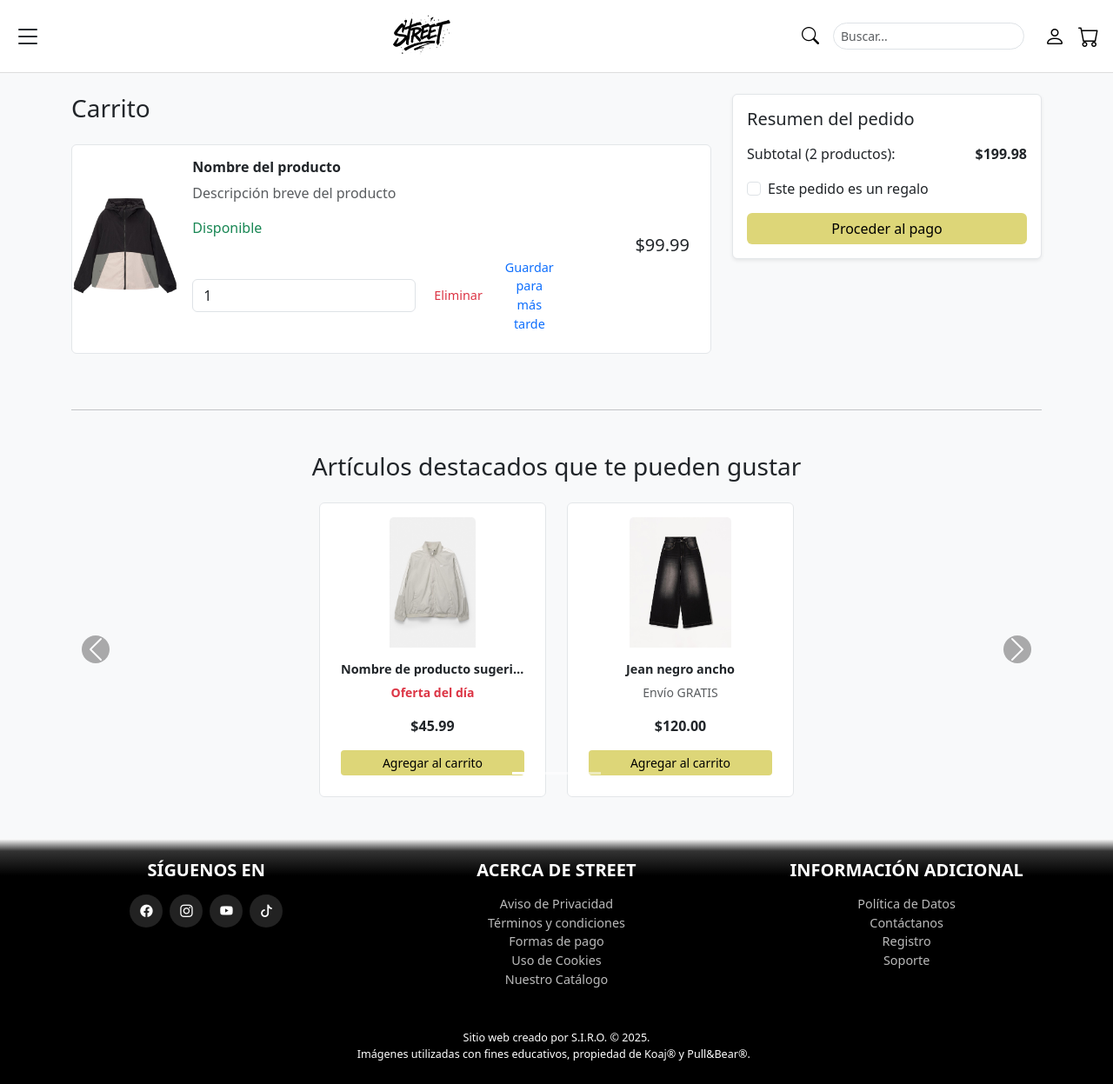
After one commit to StivenJS2/Street_Oficial, a PHP site: page /cliente/Vista/CarritoCompras/Carrito.php in a window 1280 px wide. The commit adds this page. Shown: the whole page at 87% size. Run offline with PHP 8.4, Linux system fonts and the light colour scheme.

Commit message:
se agrego vista de carrito

```diff
--- /dev/null
+++ b/Vista/CarritoCompras/Carrito.php
@@ -0,0 +1,247 @@
+<!DOCTYPE html>
+<html lang="es">
+<head>
+    <meta charset="UTF-8" />
+    <meta name="viewport" content="width=device-width, initial-scale=1.0"/>
+    <title>Carrito de Compras - Siro</title>
+
+    <link href="https://cdn.jsdelivr.net/npm/bootstrap@5.3.7/dist/css/bootstrap.min.css" rel="stylesheet" />
+    <link href="https://cdn.jsdelivr.net/npm/bootstrap-icons@1.10.5/font/bootstrap-icons.css" rel="stylesheet">
+    <link href="../../css/CarritoCompras/Carrito.css" rel="stylesheet">
+</head>
+
+<body class="bg-light">
+
+    <header class="container-barra d-flex px-3 py-1 text-dark align-items-center">
+
+        <!--  menu lateral   -->
+
+        <div id="logoScroll" class="logo font-weight-bold text-uppercase">
+            <i class="bi bi-list fs-2" style="cursor:pointer;" data-bs-toggle="offcanvas" data-bs-target="#menuLateral"></i>
+        </div>
+
+        <div class="offcanvas offcanvas-start" tabindex="-1" id="menuLateral">
+            <div class="offcanvas-header">
+                <h5 class="offcanvas-title">Menú</h5>
+                <button type="button" class="btn-close" data-bs-dismiss="offcanvas"></button>
+            </div>
+            <div class="offcanvas-body">
+                <ul class="list-unstyled">
+                    <li><a href="#" class="text-decoration-none">Inicio</a></li>
+                    <li><a href="#" class="text-decoration-none">Catálogo</a></li>
+                    <li><a href="#" class="text-decoration-none">Ofertas</a></li>
+                    <li><a href="#" class="text-decoration-none">Contacto</a></li>
+                </ul>
+            </div>
+        </div>
+
+
+        <!-- logo -->
+        <a href="../../Vista/PuntoInicio/Inicio.php" class="mx-auto logo">
+            <img src="../../img/CarritoCompras/Logo.png" alt="Logo">
+        </a>
+
+        <!-- iconos(busqueda,loguin,carrito) -->
+        <div class="botones d-flex align-items-center">
+            <i class="bi bi-search" style="font-size: 20px; color: black; margin-right:8px;"></i>
+            <input type="text" class="form-control form-control-sm rounded-pill mx-2" placeholder="Buscar..." aria-label="Buscar">
+
+            <a href="#">
+                <i class="bi bi-person" style="font-size: 24px; margin-left: 15px; color: black;"></i>
+            </a>
+
+            <a href="#">
+                <i class="bi bi-cart" data-modal="modalCarrito" style="font-size: 24px; margin-left: 15px; color: black;"></i>
+            </a>
+        </div>
+    </header>
+
+
+    <!-- visualizacion de productos y resumen -->
+    <main>
+        <div class="container my-4">
+            <div class="row">
+
+                <div class="col-lg-8">
+                    <h3 class="mb-4">Carrito</h3>
+
+                    <div class="card mb-3">
+                        <div class="row g-0 align-items-center">
+                            <div class="col-md-2 text-center">
+                                <img src="../../img/CarritoCompras/Chaqueta-negra.png" class="img-fluid rounded" alt="Producto">
+                            </div>
+                            <div class="col-md-7">
+                                <div class="card-body">
+                                    <h5 class="card-title">Nombre del producto</h5>
+                                    <p class="card-text text-muted">Descripción breve del producto</p>
+                                    <p class="text-success">Disponible</p>
+                                    <div class="d-flex align-items-center">
+                                        <input type="number" value="1" class="form-control w-auto me-2" min="1">
+                                        <button class="btn btn-link text-danger">Eliminar</button>
+                                        <button class="btn btn-link">Guardar para más tarde</button>
+                                    </div>
+                                </div>
+                            </div>
+                            <div class="col-md-3 text-end pe-4">
+                                <h5 class="text-dark">$99.99</h5>
+                            </div>
+                        </div>
+                    </div>
+                    </div>
+
+                <div class="col-lg-4">
+                    <div class="card p-3 shadow-sm">
+                        <h5 class="mb-3">Resumen del pedido</h5>
+                        <p class="d-flex justify-content-between">
+                            <span>Subtotal (2 productos):</span>
+                            <span class="fw-bold">$199.98</span>
+                        </p>
+                        <div class="form-check mb-3">
+                            <input class="form-check-input" type="checkbox" id="regalo">
+                            <label class="form-check-label" for="regalo">Este pedido es un regalo</label>
+                        </div>
+                        <button class="btn btn-boton-pago w-100">Proceder al pago</button>
+                    </div>
+                </div>
+            </div>
+        </div>
+
+        <div class="container my-5">
+            <hr>
+        </div>
+
+        <!-- carrusel de productos -->
+        <div class="container my-5">
+            <h3 class="mb-4 text-center">Artículos destacados que te pueden gustar</h3>
+
+            <div id="productosCarrusel" class="carousel slide" data-bs-ride="carousel">
+
+                <div class="carousel-indicators">
+                    <button type="button" data-bs-target="#productosCarrusel" data-bs-slide-to="0" class="active"></button>
+                    <button type="button" data-bs-target="#productosCarrusel" data-bs-slide-to="1"></button>
+                    <button type="button" data-bs-target="#productosCarrusel" data-bs-slide-to="2"></button>
+                </div>
+
+                <div class="carousel-inner">
+
+                    <div class="carousel-item active">
+                        <div class="row row-cols-2 row-cols-md-4 g-4 justify-content-center">
+                            <div class="col">
+                                <div class="card h-100 text-center p-2">
+                                    <img src="../../img/CarritoCompras/Chaqueta-gris.jpg" class="card-img-top mx-auto mt-2" alt="Producto Sugerido 1" style="height: 150px; width: auto; object-fit: contain;">
+                                    <div class="card-body">
+                                        <h6 class="card-title text-truncate">Nombre de producto sugerido 1</h6>
+                                        <p class="text-danger small fw-bold">Oferta del día</p>
+                                        <p class="card-text fw-bold">$45.99</p>
+                                        <button class="btn btn-sm btn-boton-pago w-100">Agregar al carrito</button>
+                                    </div>
+                                </div>
+                            </div>
+
+                            <div class="col">
+                                <div class="card h-100 text-center p-2">
+                                    <img src="../../img/CarritoCompras/Jean-negro.jpg" class="card-img-top mx-auto mt-2" alt="Producto Sugerido 2" style="height: 150px; width: auto; object-fit: contain;">
+                                    <div class="card-body">
+                                        <h6 class="card-title text-truncate">Jean negro ancho</h6>
+                                        <p class="text-muted small">Envío GRATIS</p>
+                                        <p class="card-text fw-bold">$120.00</p>
+                                        <button class="btn btn-sm btn-boton-pago w-100">Agregar al carrito</button>
+                                    </div>
+                                </div>
+                            </div>
+                        </div>
+                    </div>
+
+                    <div class="carousel-item">
+                        <div class="row row-cols-2 row-cols-md-4 g-4 justify-content-center">
+
+                            <div class="col">
+                                <div class="card h-100 text-center p-2">
+                                    <img src="../../img/CarritoCompras/Chaqueta-cafe.jpg" class="card-img-top mx-auto mt-2" alt="Producto Sugerido 3" style="height: 150px; width: auto; object-fit: contain;">
+                                    <div class="card-body">
+                                        <h6 class="card-title text-truncate">Chaqueta cafe </h6>
+                                        <p class="text-muted small">50% de descuento</p>
+                                        <p class="card-text fw-bold">$899.00</p>
+                                        <button class="btn btn-sm btn-boton-pago w-100">Agregar al carrito</button>
+                                    </div>
+                                </div>
+                            </div>
+
+                            <div class="col">
+                                <div class="card h-100 text-center p-2">
+                                    <img src="../../img/CarritoCompras/Jean-azul.jpg" class="card-img-top mx-auto mt-2" alt="Producto Sugerido 4" style="height: 150px; width: auto; object-fit: contain;">
+                                    <div class="card-body">
+                                        <h6 class="card-title text-truncate">Jean azul</h6>
+                                        <p class="text-success small">Disponible ahora</p>
+                                        <p class="card-text fw-bold">$350.50</p>
+                                        <button class="btn btn-sm btn-boton-pago w-100">Agregar al carrito</button>
+                                    </div>
+                                </div>
+                            </div>
+                        </div>
+                    </div>
+                </div>
+
+                <button class="carousel-control-prev" type="button" data-bs-target="#productosCarrusel" data-bs-slide="prev">
+                    <span class="carousel-control-prev-icon" aria-hidden="true"></span>
+                    <span class="visually-hidden">Anterior</span>
+                </button>
+                <button class="carousel-control-next" type="button" data-bs-target="#productosCarrusel" data-bs-slide="next">
+                    <span class="carousel-control-next-icon" aria-hidden="true"></span>
+                    <span class="visually-hidden">Siguiente</span>
+                </button>
+            </div>
+        </div>
+    </main>
+
+    <!-- footer -->
+    <footer class="footer-section container-fluid py-4 px-md-5 bg-black text-white">
+        <div class="row text-center">
+
+            <div class="col-md-4 mb-3">
+                <h5 class="footer-title">Síguenos en</h5>
+                <div class="d-flex justify-content-center social-icons-container gap-2">
+                    <a href="#" class="social-icon-circle"><i class="bi bi-facebook"></i></a>
+                    <a href="#" class="social-icon-circle"><i class="bi bi-instagram"></i></a>
+                    <a href="#" class="social-icon-circle"><i class="bi bi-youtube"></i></a>
+                    <a href="#" class="social-icon-circle"><i class="bi bi-tiktok"></i></a>
+                </div>
+            </div>
+
+            <div class="col-md-4 mb-3">
+                <h5 class="footer-title">Acerca de STREET</h5>
+                <ul class="list-unstyled footer-links">
+                    <li><a href="#">Aviso de Privacidad</a></li>
+                    <li><a href="#">Términos y condiciones</a></li>
+                    <li><a href="#">Formas de pago</a></li>
+                    <li><a href="#">Uso de Cookies</a></li>
+                    <li><a href="#">Nuestro Catálogo</a></li>
+                </ul>
+            </div>
+
+            <div class="col-md-4 mb-3">
+                <h5 class="footer-title">Información adicional</h5>
+                <ul class="list-unstyled footer-links">
+                    <li><a href="#">Política de Datos</a></li>
+                    <li><a href="#">Contáctanos</a></li>
+                    <li><a href="#">Registro</a></li>
+                    <li><a href="#">Soporte</a></li>
+                </ul>
+            </div>
+
+            <div class="col-12 mt-3">
+                <p class="mb-0 small">
+                    Sitio web creado por S.I.R.O. © 2025.<br>
+                    Imágenes utilizadas con fines educativos, propiedad de Koaj® y Pull&Bear®.
+                </p>
+            </div>
+        </div>
+    </footer>
+
+     <script src="../../js/CarritoCompras/Carrito.js"></script>
+     <script src="https://cdn.jsdelivr.net/npm/bootstrap@5.3.7/dist/js/bootstrap.bundle.min.js"
+            integrity="sha384-ndDqU0Gzau9qJ1lfW4pNLlhNTkCfHzAVBReH9diLvGRem5+R9g2FzA8ZGN954O5Q"
+            crossorigin="anonymous">
+        </script>
+</body>
+</html>
--- a/Vista/PuntoInicio/Inicio.php
+++ b/Vista/PuntoInicio/Inicio.php
@@ -60,7 +60,7 @@
                 </ul>
               </div>
 
-              <a href="#" class="text-dark fs-5">
+              <a href="../../Vista/CarritoCompras/Carrito.php" class="text-dark fs-5">
                 <i class="bi bi-cart3"></i>
               </a>
             </div>
--- /dev/null
+++ b/css/CarritoCompras/Carrito.css
@@ -0,0 +1,225 @@
+
+.logo img  {
+  height: 75px;   /* tamaño del logo */
+  transition: transform 0.5s ease; /* animación suave */
+}
+
+.logo img :hover {
+  transform: scale(1.1); /* un pequeño zoom al pasar el mouse */
+}
+
+
+/* ==== BARRA SUPERIOR ==== */
+
+.container-barra {
+  background: white;
+  border-bottom: 1px solid #ddd;
+  position: sticky;
+  top: 0;
+  z-index: 1000;
+}
+
+.container-barra .form-control {
+  max-width: 250px;
+}
+
+.container-barra i {
+  transition: color 0.2s ease, transform 0.2s ease;
+}
+
+.container-barra i:hover {
+  color: #007bff;
+  transform: scale(1.1);
+}
+
+
+
+/* estilos visualizacion de prodcuto */
+
+.card {
+  border: 1px solid #e3e6e9;
+}
+.card-title {
+  font-size: 1rem;
+  font-weight: 600;
+}
+.btn-link {
+  font-size: 0.9rem;
+  text-decoration: none;
+}
+.btn-warning {
+  background-color: #ffd814;
+  border-color: #fcd200;
+  font-weight: bold;
+}
+
+
+
+/* Íconos */
+.social-icon-circle {
+  display: flex;
+  align-items: center;
+  justify-content: center;
+  width: 38px;
+  height: 38px;
+  border-radius: 50%;
+  background: #222;
+  color: white;
+  transition: background 0.3s, transform 0.3s;
+}
+
+.social-icon-circle:hover {
+  background: #007bff;
+  transform: scale(1.1);
+}
+
+/* menu sidebar */
+.modal {
+  display: none; /* oculto por defecto */
+  position: fixed;
+  z-index: 1050;
+  left: 0;
+  top: 0;
+  width: 100%;
+  height: 100%;
+  overflow: auto;
+  background-color: rgba(0,0,0,0.6);
+}
+
+.modal-contenido {
+  background: white;
+  width: 300px;
+  height: 100%;
+  position: fixed;
+  top: 0;
+  left: -300px;
+  padding: 20px;
+  transition: left 0.4s ease;
+  box-shadow: 2px 0 10px rgba(0,0,0,0.3);
+}
+
+.modal-contenido h2 {
+  margin-top: 0;
+}
+
+.modal-links {
+  list-style: none;
+  padding: 0;
+}
+
+.modal-links li {
+  margin: 15px 0;
+}
+
+.modal-links a {
+  text-decoration: none;
+  color: #333;
+  font-weight: bold;
+}
+
+.modal-links a:hover {
+  color: #007bff;
+}
+
+
+
+.offcanvas-body a {
+  color: black;
+  font-weight: 500;
+}
+
+.offcanvas-body a:hover {
+  color: #2e2e2e;
+  text-decoration: underline;
+}
+
+/* Botón cerrar */
+.cerrar {
+  font-size: 24px;
+  cursor: pointer;
+  float: right;
+  color: #aaa;
+}
+
+.cerrar:hover {
+  color: black;
+}
+
+
+.modal.show .modal-contenido {
+  left: 0;
+}
+
+
+
+
+
+
+.btn-boton-pago {
+  background-color: rgb(221, 214, 120);   /* color de fondo */
+  color: rgb(0, 0, 0);              /* color del texto */
+  border: none;              /* quitar borde */
+}
+
+.btn-boton-pago:hover {
+  background-color: #000000;    /* un gris más claro al pasar el mouse */
+  color: #ffffff;            /* texto amarillo de hover */
+}
+
+
+
+
+
+/* Estilos específicos para el Carrusel de Sugerencias */
+
+/* Asegura que los indicadores sean visibles */
+.carousel-indicators button {
+    background-color: #333; /* Color oscuro para los puntos indicadores */
+}
+
+/* Estilo para las flechas de navegación */
+.carousel-control-prev-icon,
+.carousel-control-next-icon {
+    background-color: #333; /* Fondo para las flechas */
+    padding: 15px;
+    border-radius: 50%;
+    opacity: 0.8;
+}
+
+.carousel-control-prev,
+.carousel-control-next {
+    width: 5%; /* Limita el ancho del control para que no cubra toda la tarjeta */
+}
+
+/* Ajusta el texto de las tarjetas dentro del carrusel */
+.carousel-item .card-title {
+    font-size: 0.9rem; /* Un poco más pequeño que en el carrito */
+}
+
+
+
+/* footer + difuminado final */
+
+.footer-section {
+  background: linear-gradient(to top, #000000 85%, #333 95%, #ffffff 100%);
+  color: white;
+}
+.footer-section {
+  font-size: 0.9rem;
+}
+
+.footer-title {
+  font-weight: bold;
+  margin-bottom: 1rem;
+  text-transform: uppercase;
+}
+
+.footer-links a {
+  color: #bbb;
+  text-decoration: none;
+  transition: color 0.2s;
+}
+
+.footer-links a:hover {
+  color: white;
+}
```
Also changed, not shown: js/CarritoCompras/Carrito.js (added, +29 -0 lines), img/CarritoCompras/Chaqueta-azul.jpg (added), img/CarritoCompras/Chaqueta-cafe.jpg (added), img/CarritoCompras/Chaqueta-gris.jpg (added), img/CarritoCompras/Chaqueta-negra.png (added), img/CarritoCompras/Jean-azul.jpg (added), img/CarritoCompras/Jean-gris.jpg (added), img/CarritoCompras/Jean-negro.jpg (added), img/CarritoCompras/Logo.png (added), img/CarritoCompras/Sudadera-negra.jpg (added).
